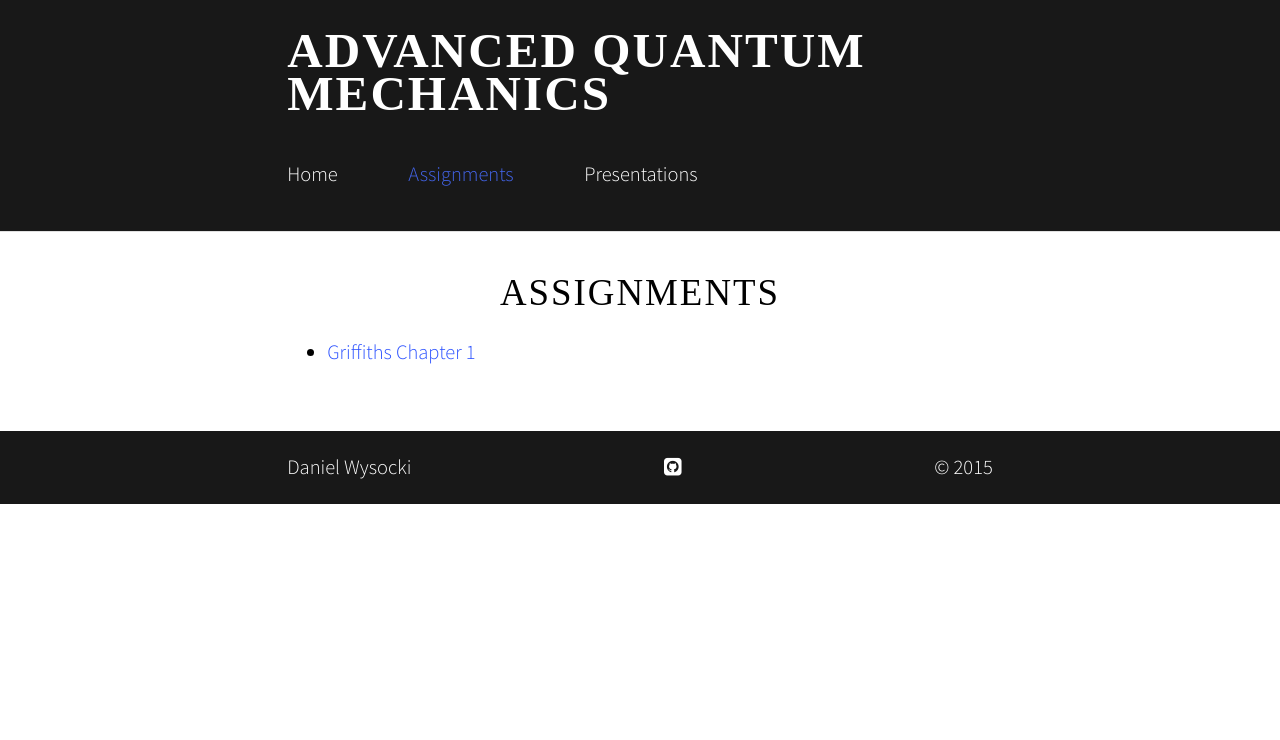
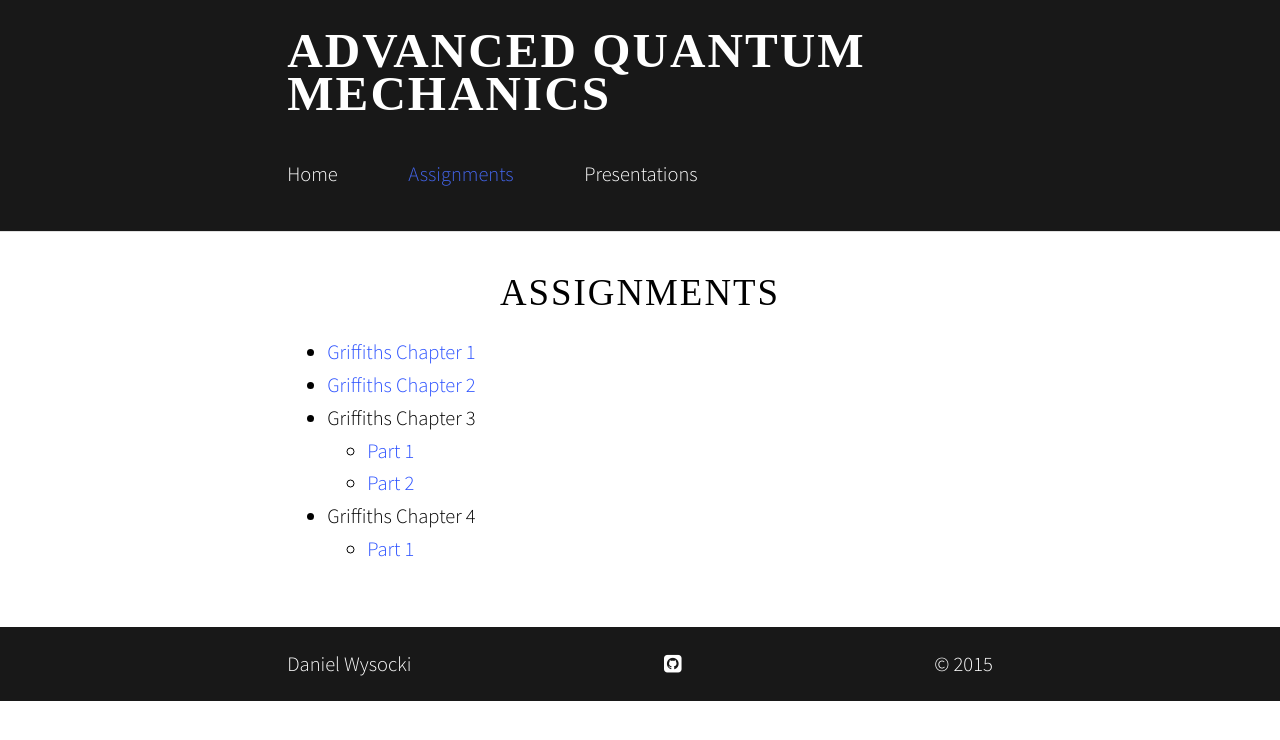
Before and after one commit to dwysocki/phy437, a Jekyll site: the page built from assignments.md, in a window 1280 px wide. Shown: the top 740 px of the page. Built offline with Jekyll 4.4.1, drawn with Linux system fonts in a browser that asks for light colours; nearby versions of some CDN libraries; some web fonts are replaced.

Commit message:
Updating assignments

```diff
--- a/assignments.md
+++ b/assignments.md
@@ -2,4 +2,15 @@
 title: Assignments
 ---
 
-- [Griffiths Chapter 1]({{ site.baseurl }}/assets/griffiths_ch1.pdf)
+- [Griffiths Chapter 1](
+    {{ site.baseurl }}/assets/assignments/griffiths_ch1.pdf)
+- [Griffiths Chapter 2](
+    {{ site.baseurl }}/assets/assignments/griffiths_ch2.pdf)
+- Griffiths Chapter 3
+  - [Part 1](
+      {{ site.baseurl }}/assets/assignments/griffiths_ch3_1.pdf)
+  - [Part 2](
+      {{ site.baseurl }}/assets/assignments/griffiths_ch3_2.pdf)
+- Griffiths Chapter 4
+  - [Part 1](
+      {{ site.baseurl }}/assets/assignments/griffiths_ch4_1.pdf)
```
